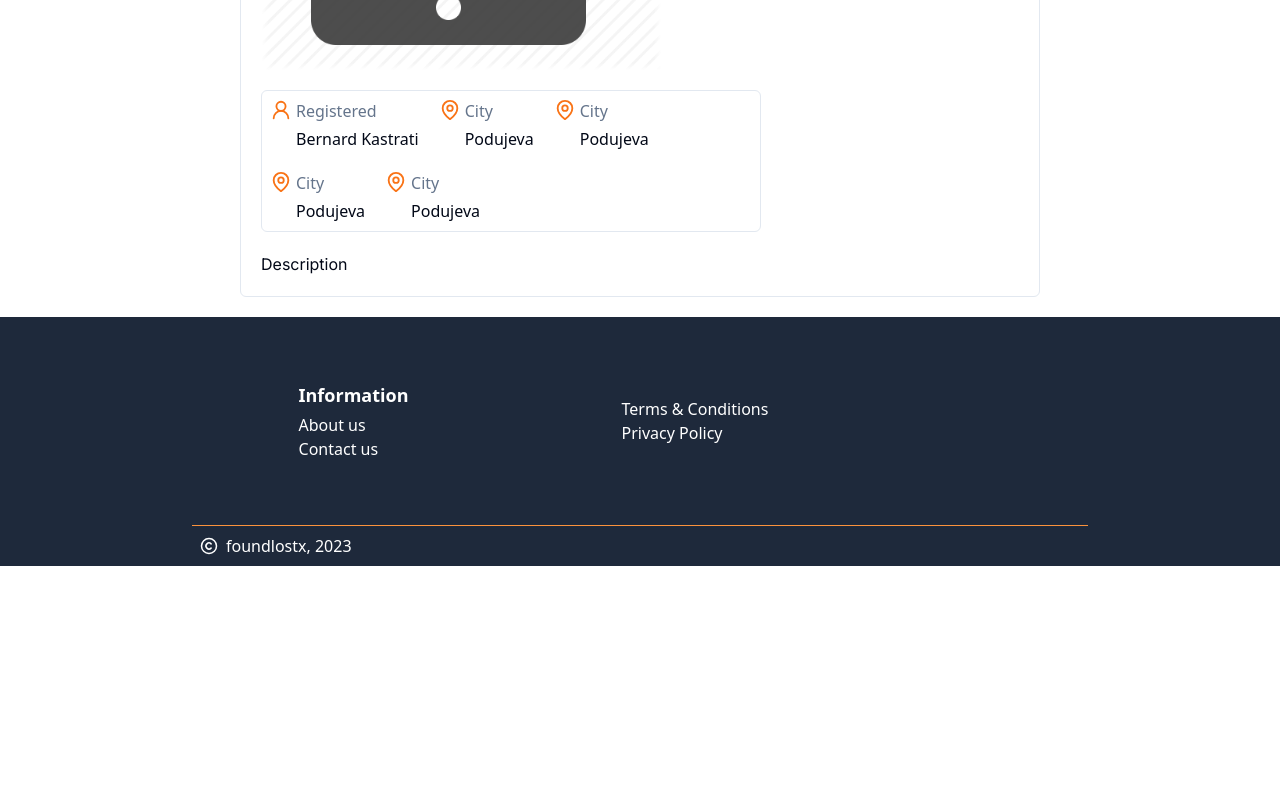
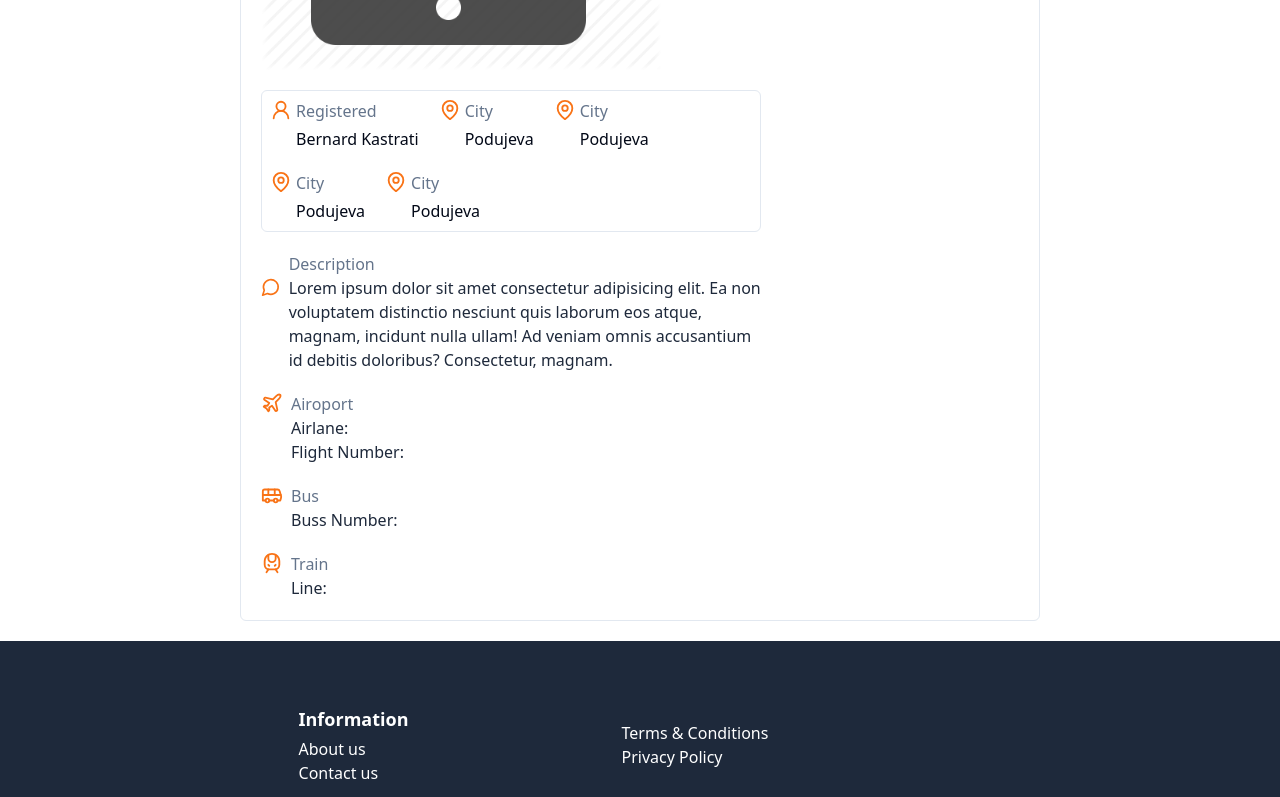
Before and after one commit to bernardkas/foundlostx, a Next.js app: page /post/1 in a window 1280 px wide. Shown: the part 459-1256 px from the top of the page. Before the commit the page ends 1025 px from the top, so only its background shows below. Built offline with nearby package versions, Linux system fonts and the light colour scheme.

Commit message:
feat: finish post design

```diff
--- a/components/post/PostDetails.tsx
+++ b/components/post/PostDetails.tsx
@@ -5,11 +5,11 @@ import {
   LocateFixed,
   MailCheck,
   MapPin,
-  MessageSquare,
   Plane,
   Smartphone,
   TrainFront,
   UserRound,
+  MessageCircle,
 } from 'lucide-react';
 import Image from 'next/image';
 import React from 'react';
@@ -44,7 +44,19 @@ const PostDetails = () => {
     },
     {
       id: 6,
-      icon: <MessageSquare />,
+      icon: <MessageCircle />,
+    },
+    {
+      id: 7,
+      icon: <Plane />,
+    },
+    {
+      id: 8,
+      icon: <Bus />,
+    },
+    {
+      id: 9,
+      icon: <TrainFront />,
     },
   ];
   const allPosts = foundPosts.concat(lostPosts);
@@ -128,8 +140,39 @@ const PostDetails = () => {
               </div>
             </div>
           </div>
-          <div>
-            <p>Description</p>
+          <div className='flex flex-row  gap-2 w-auto lg:w-[500px]'>
+            <MessageCircle size={70} className=' text-orange-500 ' />
+            <div>
+              <p className=' text-slate-500 font-noto-sans'>Description</p>
+              <p className=' text-slate-800 font-noto-sans'>
+                Lorem ipsum dolor sit amet consectetur adipisicing elit. Ea non
+                voluptatem distinctio nesciunt quis laborum eos atque, magnam,
+                incidunt nulla ullam! Ad veniam omnis accusantium id debitis
+                doloribus? Consectetur, magnam.
+              </p>
+            </div>
+          </div>
+          <div className='flex flex-row  gap-2 w-auto lg:w-[500px]'>
+            <Plane size={22} className=' text-orange-500 ' />
+            <div>
+              <p className=' text-slate-500 font-noto-sans'>Airoport</p>
+              <p className=' text-slate-800 font-noto-sans'>Airlane: </p>
+              <p className=' text-slate-800 font-noto-sans'>Flight Number: </p>
+            </div>
+          </div>
+          <div className='flex flex-row  gap-2 w-auto lg:w-[500px]'>
+            <Bus size={22} className=' text-orange-500 ' />
+            <div>
+              <p className=' text-slate-500 font-noto-sans'>Bus</p>
+              <p className=' text-slate-800 font-noto-sans'>Buss Number: </p>
+            </div>
+          </div>
+          <div className='flex flex-row  gap-2 w-auto lg:w-[500px]'>
+            <TrainFront size={22} className=' text-orange-500 ' />
+            <div>
+              <p className=' text-slate-500 font-noto-sans'>Train</p>
+              <p className=' text-slate-800 font-noto-sans'>Line: </p>
+            </div>
           </div>
         </div>
       </div>
```
